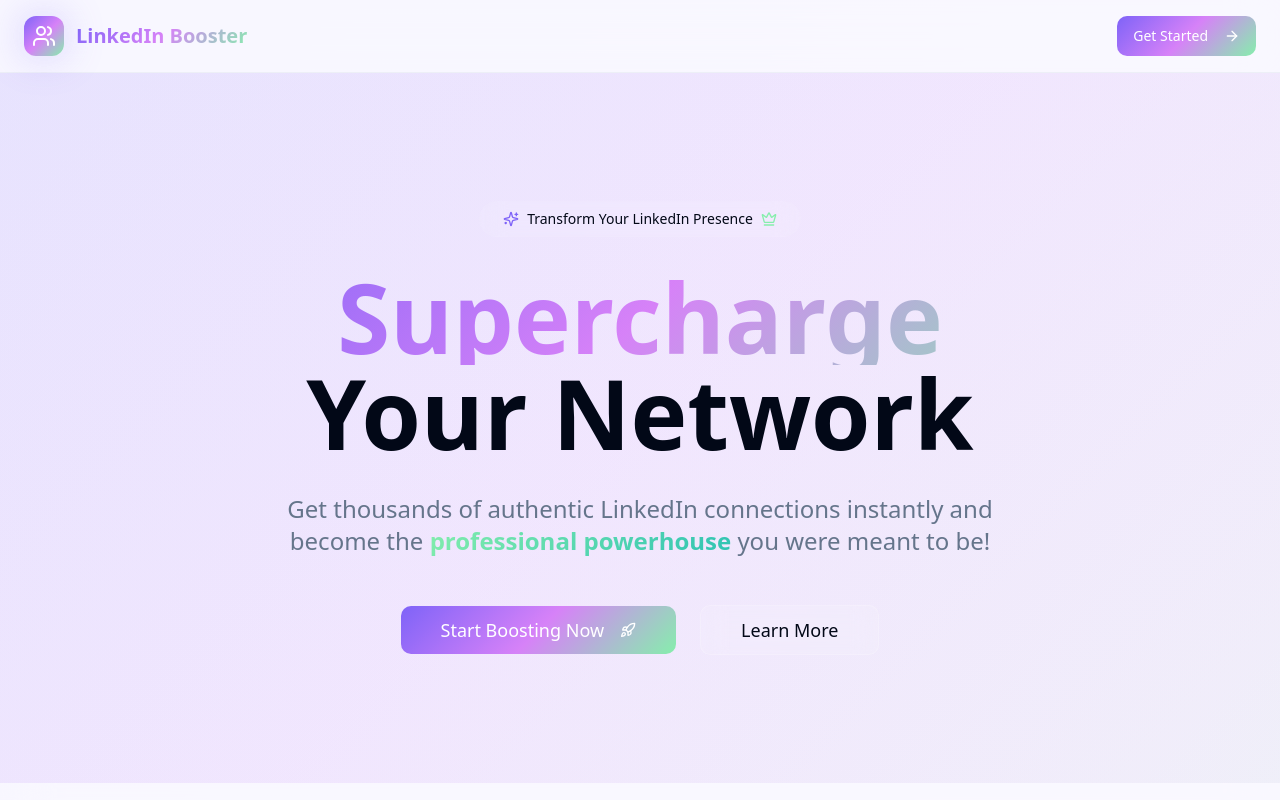
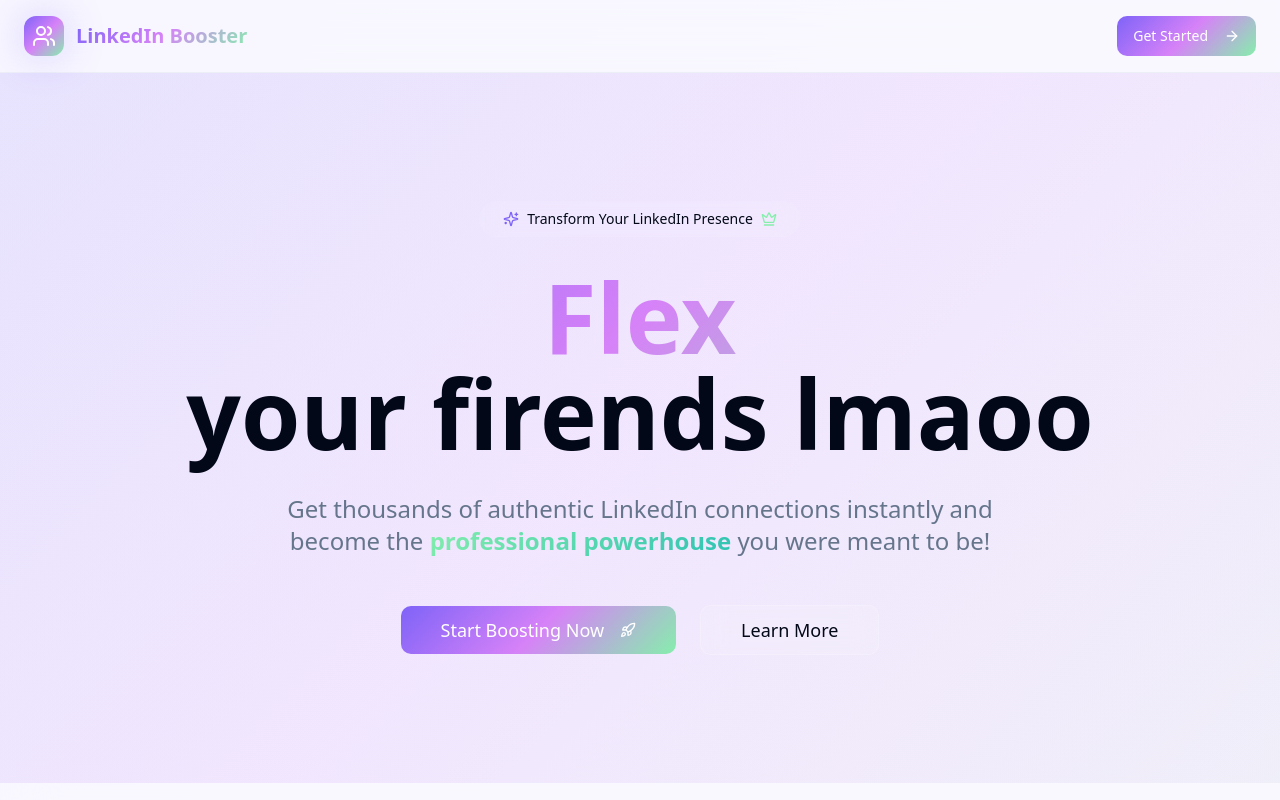
Before and after one commit to nandha-star/link-boost-flex, a React (Vite) app: page / in a window 1280 px wide. Shown: the top 800 px of the page. Built offline with nearby package versions, Linux system fonts and the light colour scheme.

Commit message:
Update Index.tsx

```diff
--- a/src/pages/Index.tsx
+++ b/src/pages/Index.tsx
@@ -179,9 +179,9 @@ const Index = () => {
 
               <h1 className="text-6xl lg:text-8xl font-extrabold mb-8 animate-fade-in">
                 <span className="bg-gradient-primary bg-clip-text text-transparent block">
-                  Supercharge
+                  Flex
                 </span>
-                <span className="text-foreground">Your Network</span>
+                <span className="text-foreground">your firends lmaoo</span>
               </h1>
 
               <p className="text-xl lg:text-2xl text-muted-foreground mb-12 max-w-3xl mx-auto animate-fade-in">
```
